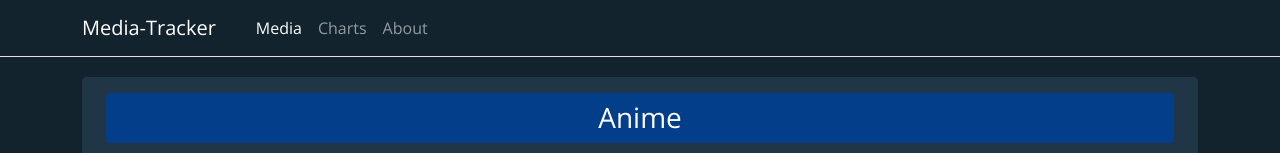
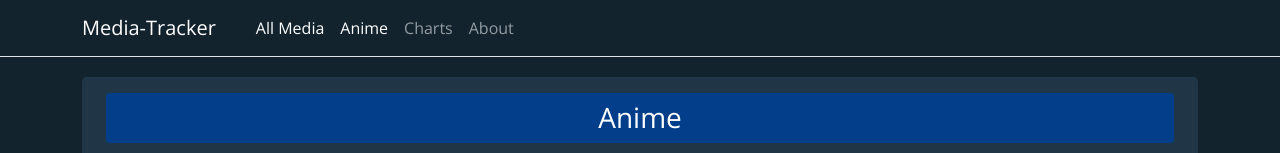
Before and after one commit to roland372/media-tracker, a React (Create React App) app: page /media/anime in a window 1280 px wide. Shown: the top 153 px of the page. Built offline with nearby package versions, Linux system fonts and the light colour scheme; the HTML template or start-up script is replaced by a standard one.

Commit message:
added route

```diff
--- a/src/components/Layout/NavigationBar.js
+++ b/src/components/Layout/NavigationBar.js
@@ -22,7 +22,16 @@ const NavigationBar = () => {
 									className='nav-link'
 									activeclassname='active-navbar'
 								>
-									Media
+									All Media
+								</NavLink>
+							</li>
+							<li className='nav-item'>
+								<NavLink
+									to='media/anime'
+									className='nav-link'
+									activeclassname='active-navbar'
+								>
+									Anime
 								</NavLink>
 							</li>
 							<li className='nav-item'>
```
